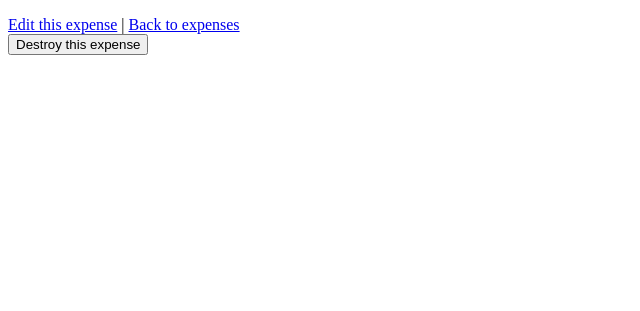
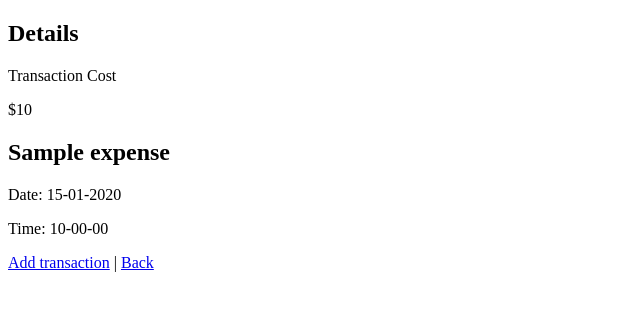
Before and after one commit to cwaku/budgetty, a Rails app: page /expenses/1 in a window 1280 px wide. Shown: the top 311 px of the page, without its empty margins (0-640 px from the left). Run offline with Rails 7, Linux system fonts and the light colour scheme; a user stored in the database is signed in; tables that the repository leaves empty hold one stand-in row (values such as "Sample post"); some libraries are stand-ins or nearby versions.

Commit message:
Finish views for expenses

```diff
--- a/app/views/expenses/show.html.erb
+++ b/app/views/expenses/show.html.erb
@@ -1,10 +1,19 @@
 <p style="color: green"><%= notice %></p>
 
-<%= render @expense %>
+<div>
+  <h2>Details</h2>
+  <div>
+    <p>Transaction Cost</p>
+    <p>$<%= @expense.amount %></p>
+  </div>
+  <h2><%= @expense.name%></h2>
+  <p>Date: <%= @expense.created_at.strftime('%d-%m-%Y')%></p>
+  <p>Time: <%= @expense.created_at.strftime('%H-%M-%S')%></p>
+</div>
+
+
 
 <div>
-  <%= link_to "Edit this expense", edit_expense_path(@expense) %> |
-  <%= link_to "Back to expenses", expenses_path %>
-
-  <%= button_to "Destroy this expense", @expense, method: :delete %>
+  <%= link_to "Add transaction", new_expense_path %> |
+  <%= link_to "Back", category_path%>
 </div>
```
Also changed, not shown: app/views/categories/show.html.erb (+6 -6 lines).
